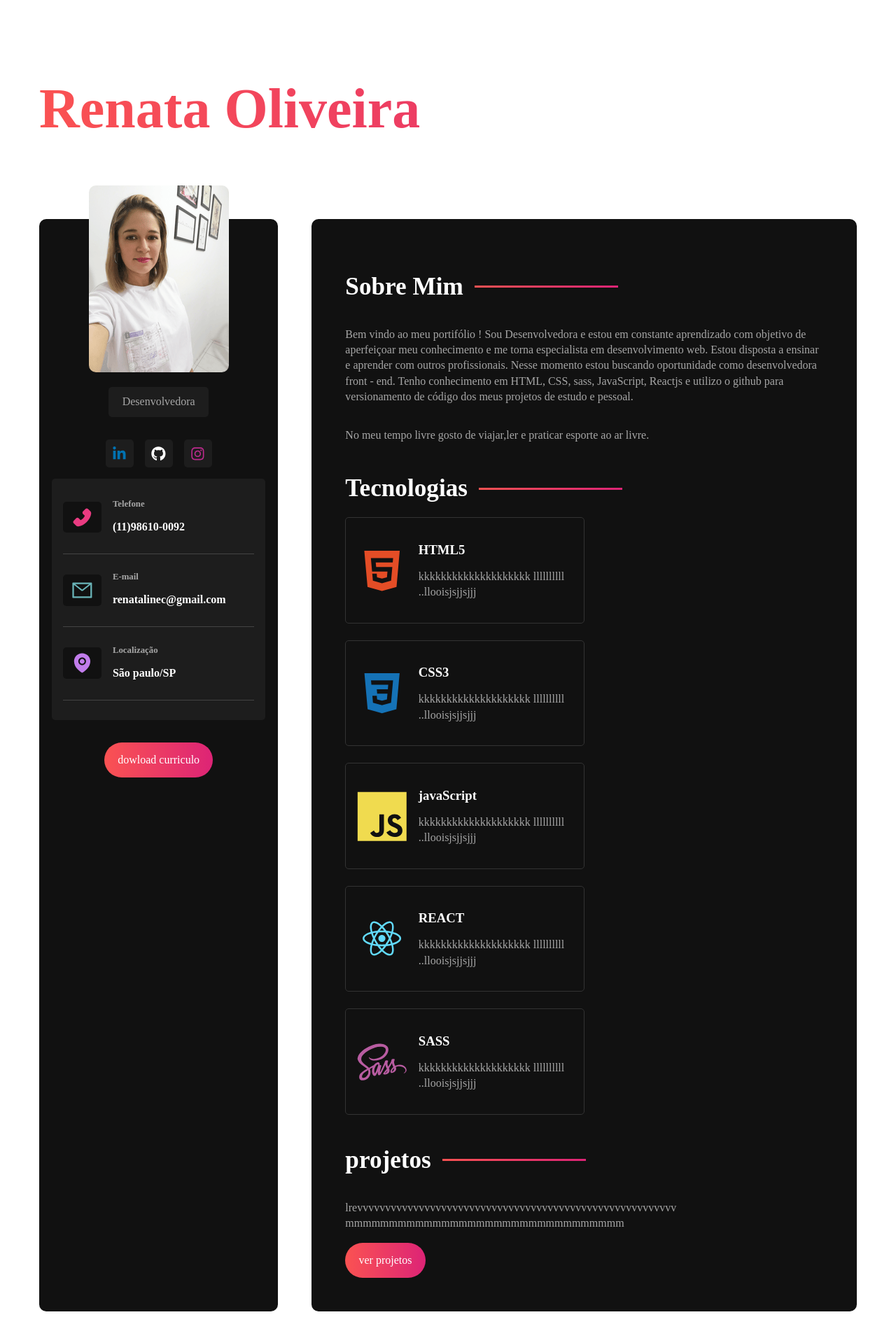
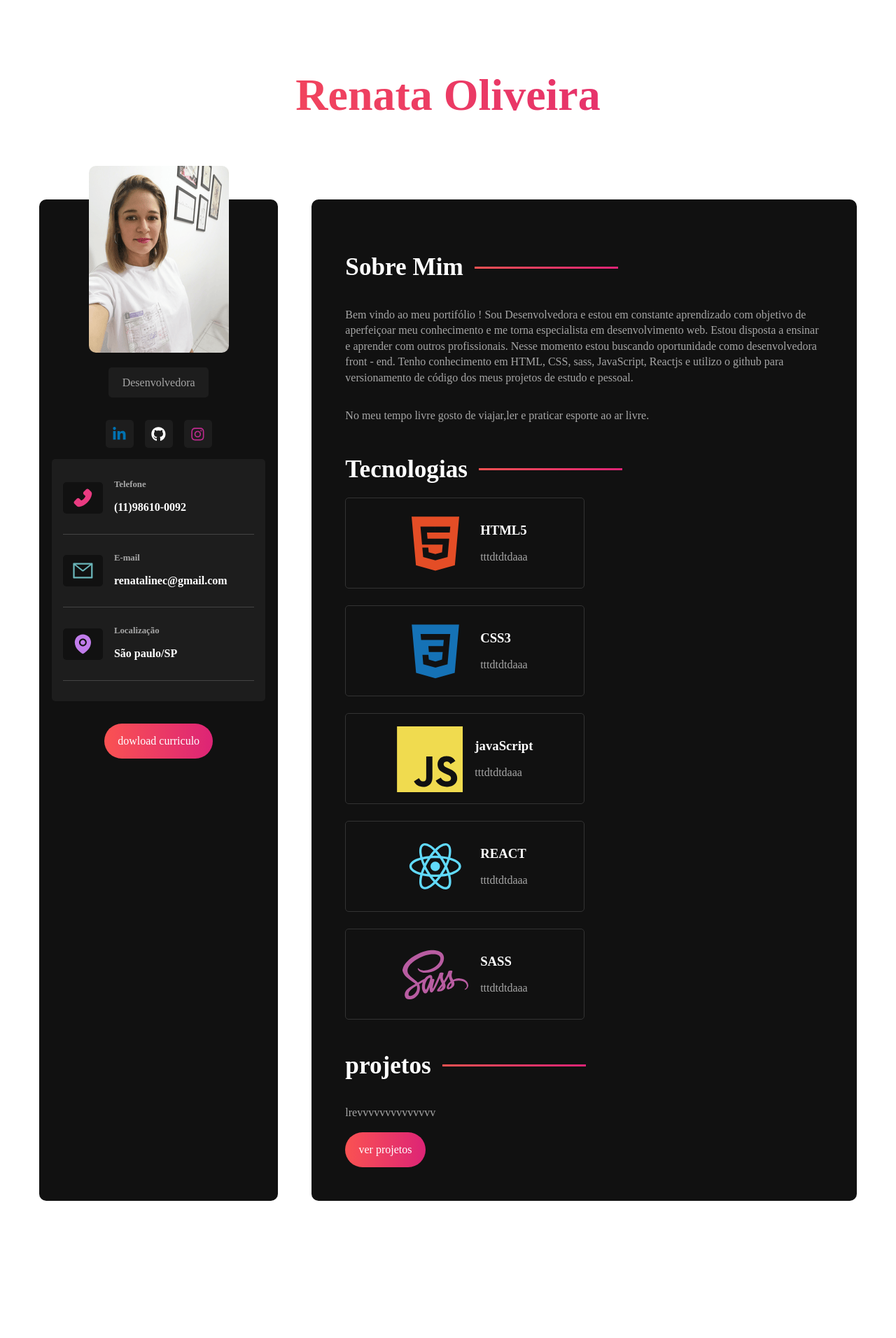
Before and after one commit to renata-aline/portfolio, a React (Vite) app: page / in a window 1280 px wide. Shown: the top 1912 px of the page at 70% size. After the commit the page ends 1772 px from the top, so only its background shows below. Built offline with nearby package versions, Linux system fonts and the light colour scheme; the HTML template or start-up script is replaced by a standard one.

Commit message:
ajuste para layout responsivo

```diff
--- a/src/components/ProjectsContainer.jsx
+++ b/src/components/ProjectsContainer.jsx
@@ -1,14 +1,11 @@
-
-
 export const ProjectsContainer = () => {
   return (
     <section className="projects-container">
       <h2>projetos</h2>
-      <p>lrevvvvvvvvvvvvvvvvvvvvvvvvvvvvvvvvvvvvvvvvvvvvvvvvvvvvvvvvv
-        mmmmmmmmmmmmmmmmmmmmmmmmmmmmmmmm
-
-      </p>
-      <a href="#" className="btn">ver projetos</a>
+      <p>lrevvvvvvvvvvvvvv</p>
+      <a href="#" className="btn">
+        ver projetos
+      </a>
     </section>
-  )
-}
+  );
+};
--- a/src/components/TechnologieContainer.jsx
+++ b/src/components/TechnologieContainer.jsx
@@ -20,7 +20,7 @@ const TechnologieContainer = () => {
             {tech.icon}
             <div className="technology-info">
               <h3>{tech.name}</h3>
-              <p>kkkkkkkkkkkkkkkkkkkk llllllllll ..llooisjsjjsjjj</p>
+              <p>tttdtdtdaaa</p>
             </div>
           </div>
         ))}
--- a/src/styles/components/app.sass
+++ b/src/styles/components/app.sass
@@ -1,15 +1,36 @@
 @use '../variables'
 
 #portfolio
+
     display: flex
     flex-wrap: wrap
-    padding: 3rem
+    padding: 1rem
     gap: 3rem
+
+    // @media (min-width: 320px)
+    //     background-color: aquamarine
+
+
+    // @media (min-width: 768px)
+    //     background-color: gray
+
+    @media (min-width: 1024px)
+        // background-color: blue
+        padding: 3rem
+
 
     h1
         width: 100%
-        font-size: 5rem
-        margin-bottom: 4rem
+        text-align: center
+        font-size: 2rem
+        margin-bottom: 2rem
         background: variables.$gradient
         -webkit-background-clip: text
         -webkit-text-fill-color: transparent
+
+        @media (min-width: 768px)
+            font-size: 2.75rem
+
+        @media (min-width: 1024px)
+            font-size: 4rem
+            margin-bottom: 4rem
--- a/src/styles/components/informationcontainer.sass
+++ b/src/styles/components/informationcontainer.sass
@@ -10,6 +10,7 @@
     text-align: left
     width: 80%
     border-radius: variables.$card-border-radius
+    box-sizing: content-box
 
     .info-card
         @include mixins.center
@@ -34,12 +35,11 @@
             padding: .4rem
             width: 2 rem
             height: 2rem
-            font-size: 42px
+            font-size: 2.75rem
             border-radius: variables.$card-border-radius
 
         #phone-icon
             color: #e93b81
-
 
         #email-icon
             color: #6ab5b9
--- a/src/styles/components/maincontent.sass
+++ b/src/styles/components/maincontent.sass
@@ -1,30 +1,42 @@
 @use '../variables'
 @use '../mixins'
 #main-content
+    width: 100%
     background-color: variables.$bg-color
     flex: 2 1 0
     border-radius: variables.$container-border-radius
-    padding: 3rem
+    padding: 1rem
+
+    @media (min-width: 1024px)
+        padding: 3rem
 
     section
         display: flex
         flex-direction: column
 
     h2
-       color: variables.$text-color
-       font-size: 2.2rem
-       margin-bottom: 1.3rem
-       @include mixins.center
-       justify-content: start
-       gap: 1rem
+        color: variables.$text-color
+        font-size: 1.75rem
+        margin-bottom: 1.3rem
+        @include mixins.center
+        justify-content: start
+        gap: 1rem
 
-       &::after
+        @media (min-width: 1024px)
+            font-size: 2.2rem
+
+        &::after
             @include mixins.gradient-border
 
     p
         color: variables.$text-color-secundary
         margin-bottom: 1rem
-        line-height: 1.4rem
+        line-height: 1.2rem
+        font-size: 0.75rem
+
+        @media (min-width: 768px)
+            line-height: 1.4rem
+            font-size: 1rem
 
     .btn
         @include mixins.btn
```
Also changed, not shown: src/styles/components/sidebar.sass (line endings or trailing spaces).
